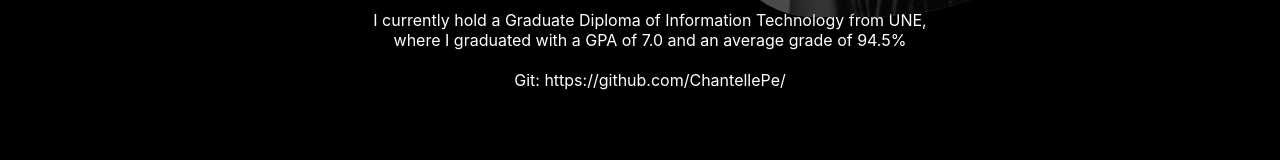
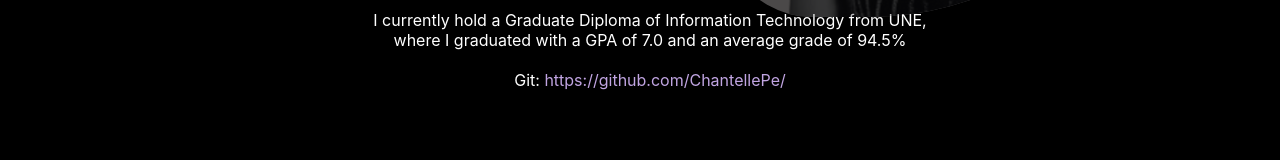
Before and after one commit to ChantellePe/chantelleperreau, a React (Create React App) app in the folder chantelleperreau/: page / in a window 1280 px wide. Shown: the part 733-893 px from the top of the page. Built offline with nearby package versions, Linux system fonts and the light colour scheme.

Commit message:
Change link font colour

```diff
--- a/chantelleperreau/src/App.css
+++ b/chantelleperreau/src/App.css
@@ -348,14 +348,9 @@ ul {
   height: 170px;
 }
 
-/**bgImg {
-  padding: 0;
-  height: 550px;
-  background-repeat: none;
-  clip-path: ellipse(50% 50% at 26% 28%);
-  border-radius: 50%;
-  white-space: nowrap;
-}**/
+#git {
+  color: rgb(193, 165, 226);
+}
 
 @media only screen and (max-width: 1919px) {
 
@@ -462,6 +457,8 @@ ul {
 
 
 
+
+
   .bgImg{
     opacity: 30%;
     z-index: 1;
--- a/chantelleperreau/src/App.js
+++ b/chantelleperreau/src/App.js
@@ -88,7 +88,7 @@ function App() {
         </div>
 
         <p className='welcome intro edu'>I currently hold a Graduate Diploma of Information Technology from UNE, where I graduated with a GPA of 7.0 and an average grade of 94.5%</p>
-        <p className='welcome intro edu'>Git: <a href="https://github.com/ChantellePe/">https://github.com/ChantellePe/</a></p>
+        <p className='welcome intro edu'>Git: <a id="git" href="https://github.com/ChantellePe/">https://github.com/ChantellePe/</a></p>
 
 
     <div id="content">
```
